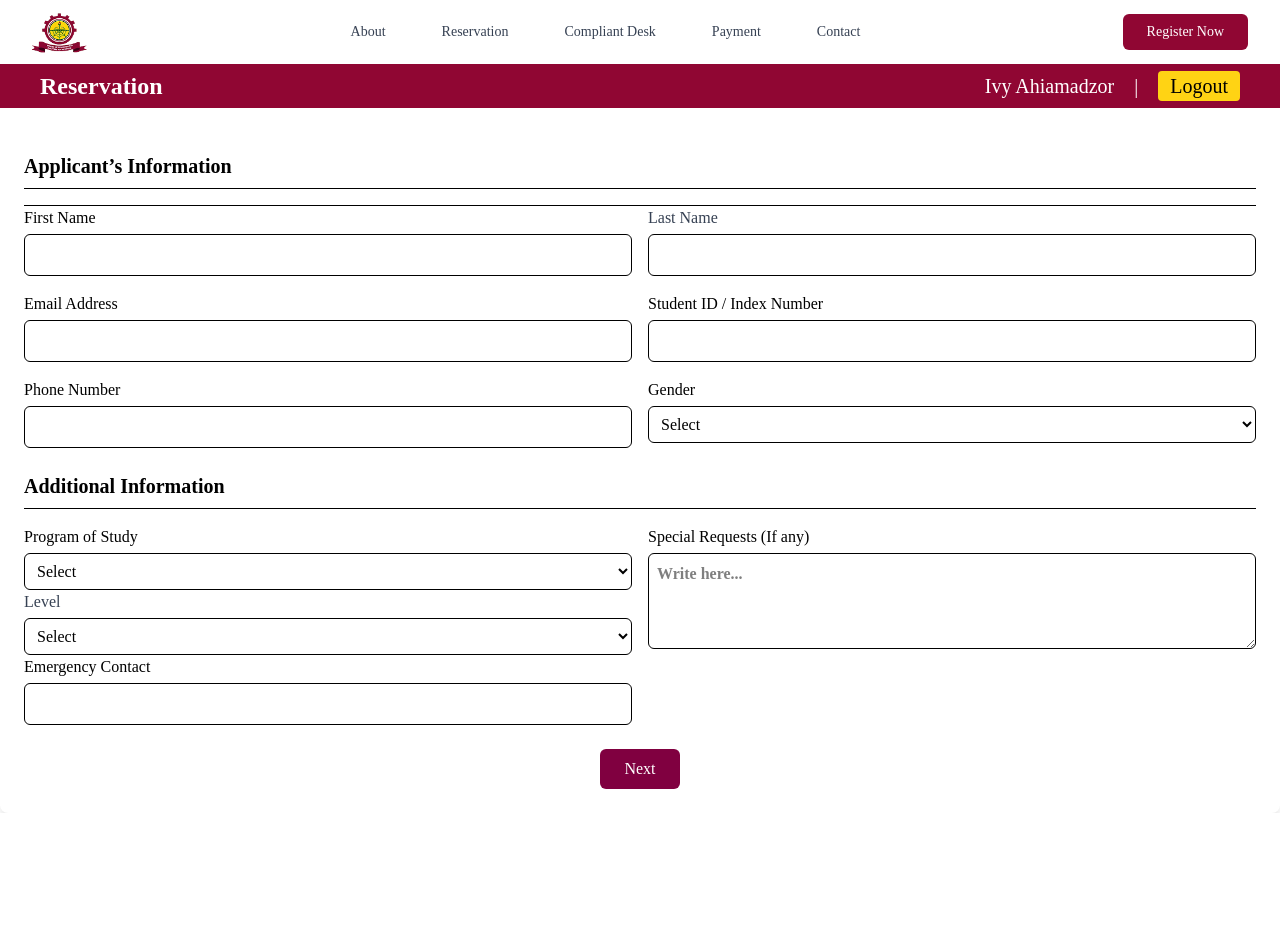
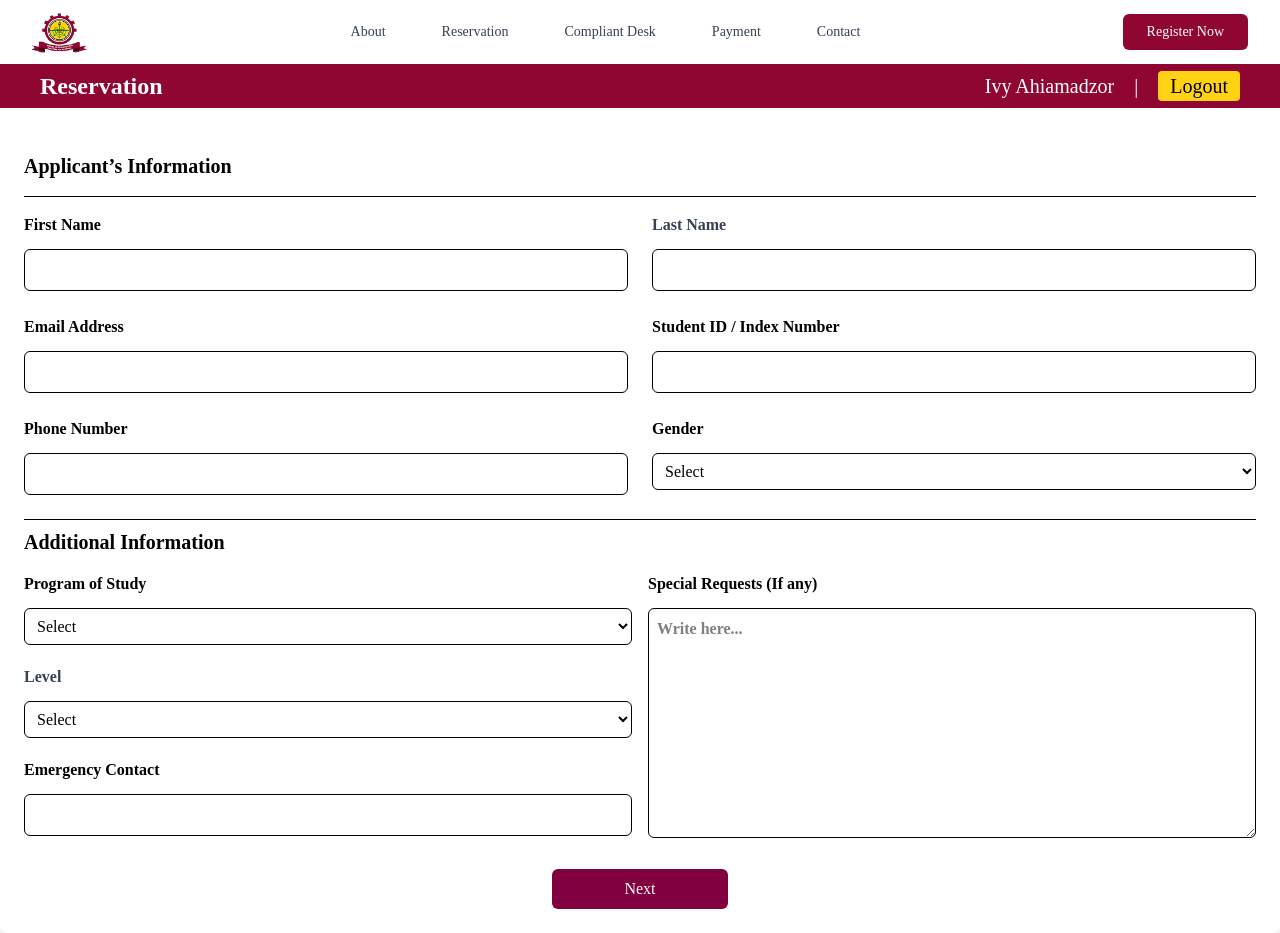
Before and after one commit to AsemaniJoshua/Hall_Management_System, a React (Vite) app: page /applicantInfo in a window 1280 px wide. Before the commit the page ends 813 px from the top, so only its background shows below. Built offline with nearby package versions, Linux system fonts and the light colour scheme.

Commit message:
adjustment done

```diff
--- a/src/components/reservation/Applicants_Info/appsInfo.tsx
+++ b/src/components/reservation/Applicants_Info/appsInfo.tsx
@@ -8,32 +8,31 @@ export default function AppsInfo(){
       <NavInfo title="Reservation"/>
         <section className="mt-5">
         <div className="shadow-lg rounded-lg p-6">
-            <h2 className="text-xl font-bold border-b pb-2 mb-4">Applicant’s Information</h2>
-            <hr />
+            <h2 className="text-xl font-bold border-b pb-4 mb-4">Applicant’s Information</h2>
 
-            <div className="grid grid-cols-1 md:grid-cols-2 gap-4">
+            <div className="grid grid-cols-1 md:grid-cols-2 gap-6">
                 <div>
-                    <label className="block font-medium mb-1">First Name</label>
+                    <label className="block font-bold mb-3">First Name</label>
                     <input type="text" className="w-full p-2 border rounded-md focus:ring focus:ring-[#660033]" />
                 </div>
                 <div>
-                    <label className="block text-gray-700 font-medium mb-1">Last Name</label>
+                    <label className="block text-gray-700 font-bold mb-3">Last Name</label>
                     <input type="text" className="w-full p-2 border rounded-md focus:ring focus:ring-[#660033]"/>
                 </div>
                 <div>
-                    <label className="block font-medium mb-1">Email Address</label>
+                    <label className="block font-bold mb-3">Email Address</label>
                     <input type="email" className="w-full p-2 border rounded-md focus:ring focus:ring-[#660033]"/>
                 </div>
                 <div>
-                    <label className="block font-medium mb-1">Student ID / Index Number</label>
+                    <label className="block font-bold mb-3">Student ID / Index Number</label>
                     <input type="text" className="w-full p-2 border rounded-md focus:ring focus:ring-[#660033]"/>
                 </div>
                 <div>
-                    <label className="block font-medium mb-1">Phone Number</label>
+                    <label className="block font-bold mb-3">Phone Number</label>
                     <input type="tel" className="w-full p-2 border rounded-md focus:ring focus:ring-[#660033]"/>
                 </div>
                 <div>
-                    <label className="block font-medium mb-1">Gender</label>
+                    <label className="block font-bold mb-3">Gender</label>
                     <select className="w-full p-2 border rounded-md focus:ring focus:ring-[#660033]">
                         <option>Select</option>
                         <option>Male</option>
@@ -43,12 +42,12 @@ export default function AppsInfo(){
                 </div>
             </div>
 
-            <h2 className="text-xl font-bold border-b pb-2 mt-6 mb-4">Additional Information</h2>
+            <h2 className="text-xl font-bold border-t pt-2 mt-6 mb-4">Additional Information</h2>
 
             <div className="grid grid-cols-1 md:grid-cols-2 gap-4">
-                <div>
+                <div className="space-y-5">
                     <div>
-                        <label className="block font-medium mb-1">Program of Study</label>
+                        <label className="block font-bold mb-3">Program of Study</label>
                         <select className="w-full p-2 border rounded-md focus:ring focus:ring-[#660033]">
                             <option>Select</option>
                             <option>Engineering</option>
@@ -58,7 +57,7 @@ export default function AppsInfo(){
                         </select>
                     </div>
                     <div>
-                        <label className="block text-gray-700 font-medium mb-1">Level</label>
+                        <label className="block text-gray-700 font-bold mb-3">Level</label>
                         <select className="w-full p-2 border rounded-md focus:ring focus:ring-[#660033]">
                             <option>Select</option>
                             <option>100</option>
@@ -68,22 +67,22 @@ export default function AppsInfo(){
                         </select>
                     </div>
                     <div>
-                        <label className="block font-medium mb-1">Emergency Contact</label>
+                        <label className="block font-bold mb-3">Emergency Contact</label>
                         <input type="tel" className="w-full p-2 border rounded-md focus:ring focus:ring-[#660033]"/>
                     </div>
                 </div>
                 <div>
-                    <label className="block font-medium mb-1">Special Requests (If any)</label>
-                    <textarea className="w-full p-2 border rounded-md focus:ring focus:ring-[#660033] h-24 placeholder:font-bold text-black" placeholder="Write here..."></textarea>
+                    <label className="block font-bold mb-3">Special Requests (If any)</label>
+                    <textarea className="w-full p-2 border rounded-md focus:ring focus:ring-[#660033] h-[230px] placeholder:font-bold text-black" placeholder="Write here..."></textarea>
                 </div>
             </div>
 
             <div className="text-center mt-6">
-               <a href="/bookroom">
-               <button className="bg-[#800040] text-white px-6 py-2 rounded-md hover:bg-[#660033] transition">
+                <a href="/bookroom">
+                <button className="bg-[#800040] text-white px-6 py-2 w-44 rounded-md hover:bg-[#660033] transition">
                     Next
                 </button>
-               </a>
+                </a>
             </div>
         </div>
 
--- a/src/components/reservation/Reservation_Instructions/instruction.tsx
+++ b/src/components/reservation/Reservation_Instructions/instruction.tsx
@@ -9,7 +9,7 @@ export default function Instruction(){
         <section className="mt-5 px-20">
             <div className="text-2xl p-6 bg-white">
                 <h2 className="mb-4">Room Reservation Instructions</h2>
-                <ul className="list-disc pl-6 space-y-2">
+                <ul className="list-disc pl-6 space-y-4">
                     <li>Click on <span className="font-bold">next</span> at the button down below.</li>
                     <li>Fill all the necessary information on the form.</li>
                     <li>Select from the available rooms.</li>
@@ -32,7 +32,7 @@ export default function Instruction(){
 
                 <div className="text-center">
                    <a href="/applicantInfo">
-                   <button className="mt-6 bg-[#800040] text-white px-6 py-2 rounded-md hover:bg-[#660033] transition duration-300">
+                   <button className="mt-6 bg-[#800040] text-white px-6 py-2 w-44 rounded-md hover:bg-[#660033] transition duration-300">
                         Next
                     </button>
                    </a>
```
